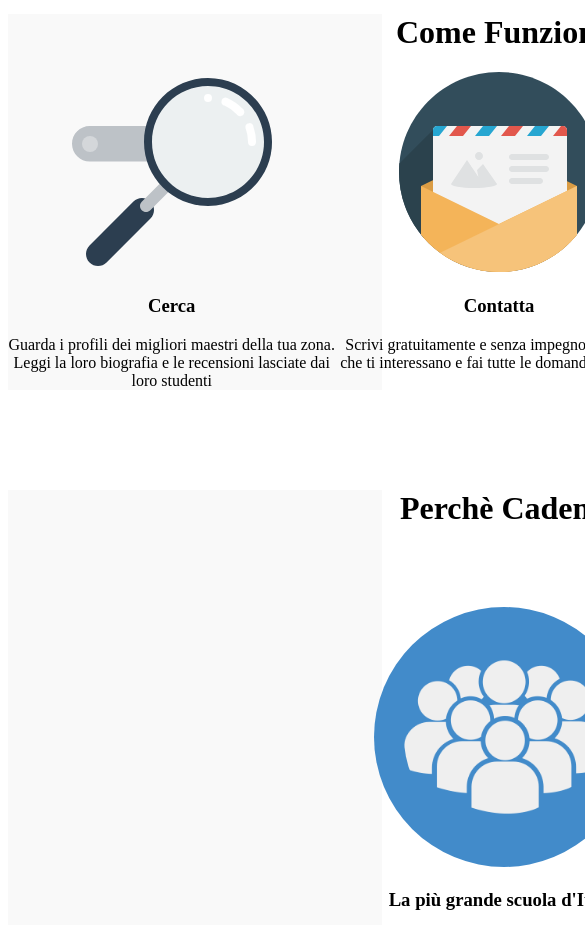
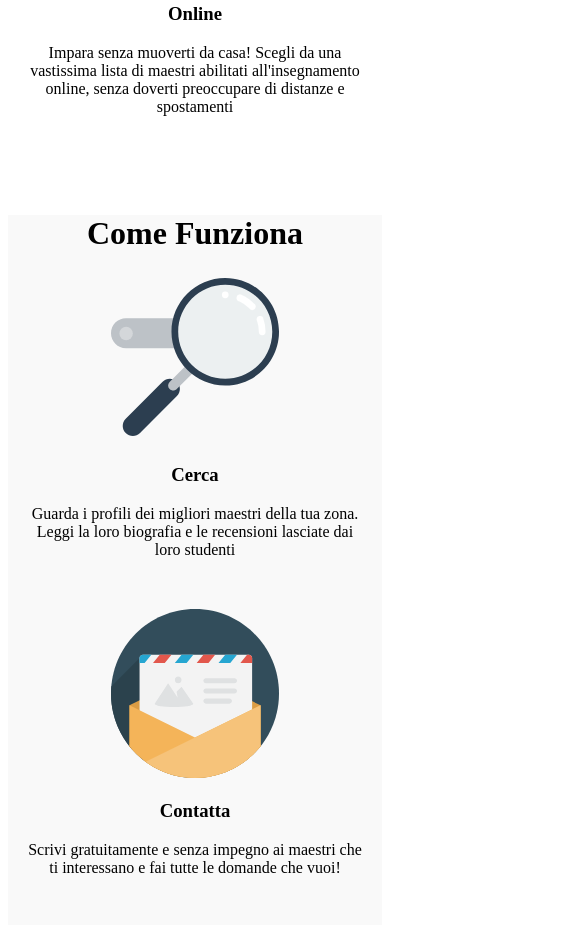
Before and after one commit to caterinamrn/html-css-resp-wannabe, a plain HTML site: page index.html in a window 390 px wide. Shown: the part 558-1483 px from the top of the page, 585 px wide, since content can reach past the window. Drawn offline with Linux system fonts and the light colour scheme; files that its build step writes are made by us from their sources.

Commit message:
allineamento

```diff
--- a/css/style2.css
+++ b/css/style2.css
@@ -0,0 +1,22 @@
+/* versione navigabile con larghezza schermo minore di 420px */
+ @media screen and (max-width:420px) {
+
+   .row {
+     max-width: 90%;
+     margin-top: 13%;
+   }
+
+   #steps .row>.left, #steps .row>.central, #steps .row>.right, #lezioni .row>.left, #lezioni .row>.right  {
+     width: 100%;
+     margin-bottom: 15%;
+   }
+   #why .row>.first, #why .row>.second, #why .row>.third {
+     margin-top: 10%;
+   }
+
+   img {
+     width: 50%;
+     height: auto;
+   }
+
+ }
--- a/index.html
+++ b/index.html
@@ -4,6 +4,7 @@
     <meta charset="utf-8">
     <meta name="viewport" content="width=device-width, initial-scale=1.0">
     <link rel="stylesheet" href="style.css">
+    <link rel="stylesheet" href="css/style2.css">
     <title>Boolean aCademy</title>
   </head>
   <body>
```
Also changed, not shown: style.css (renamed from css/style.css).
